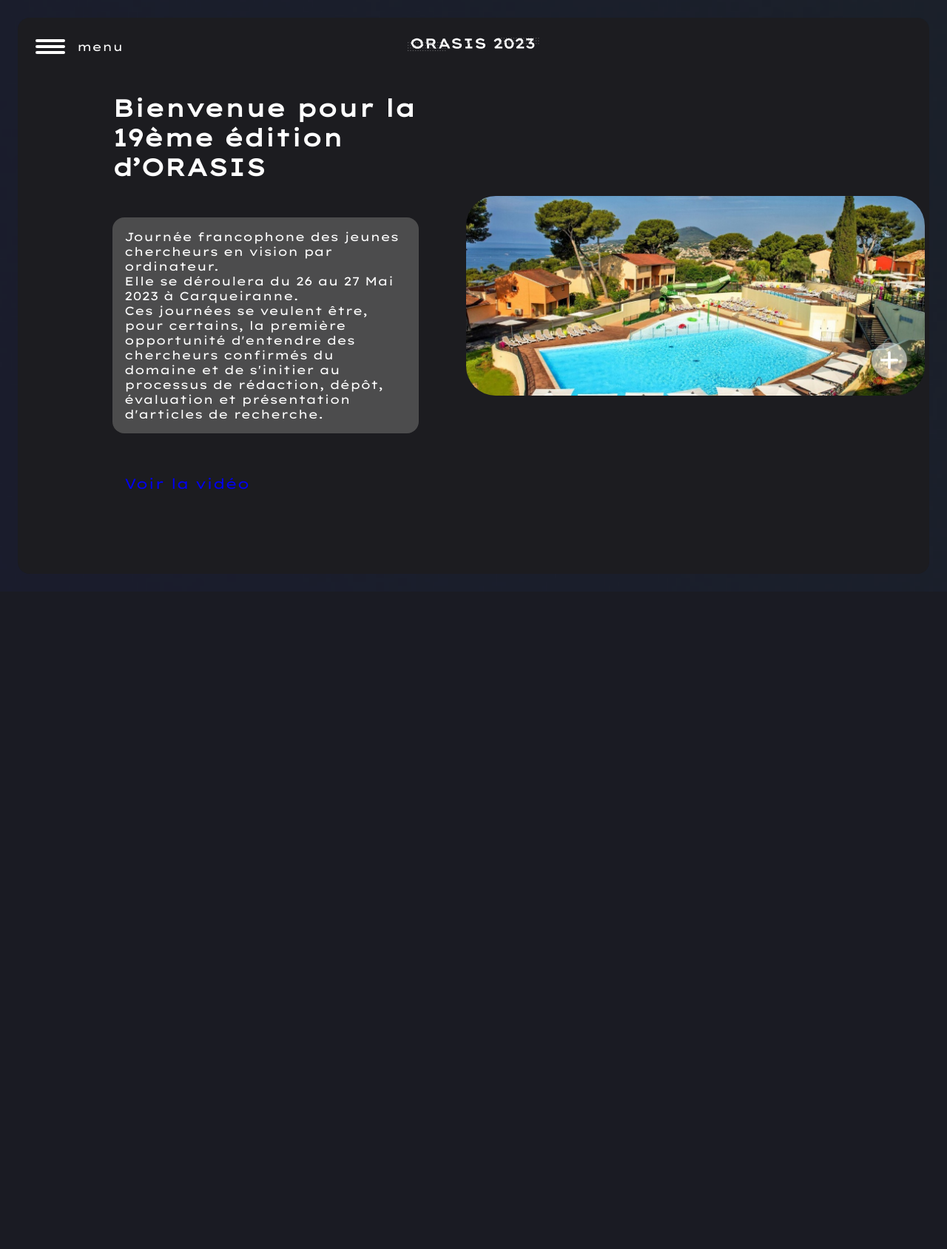
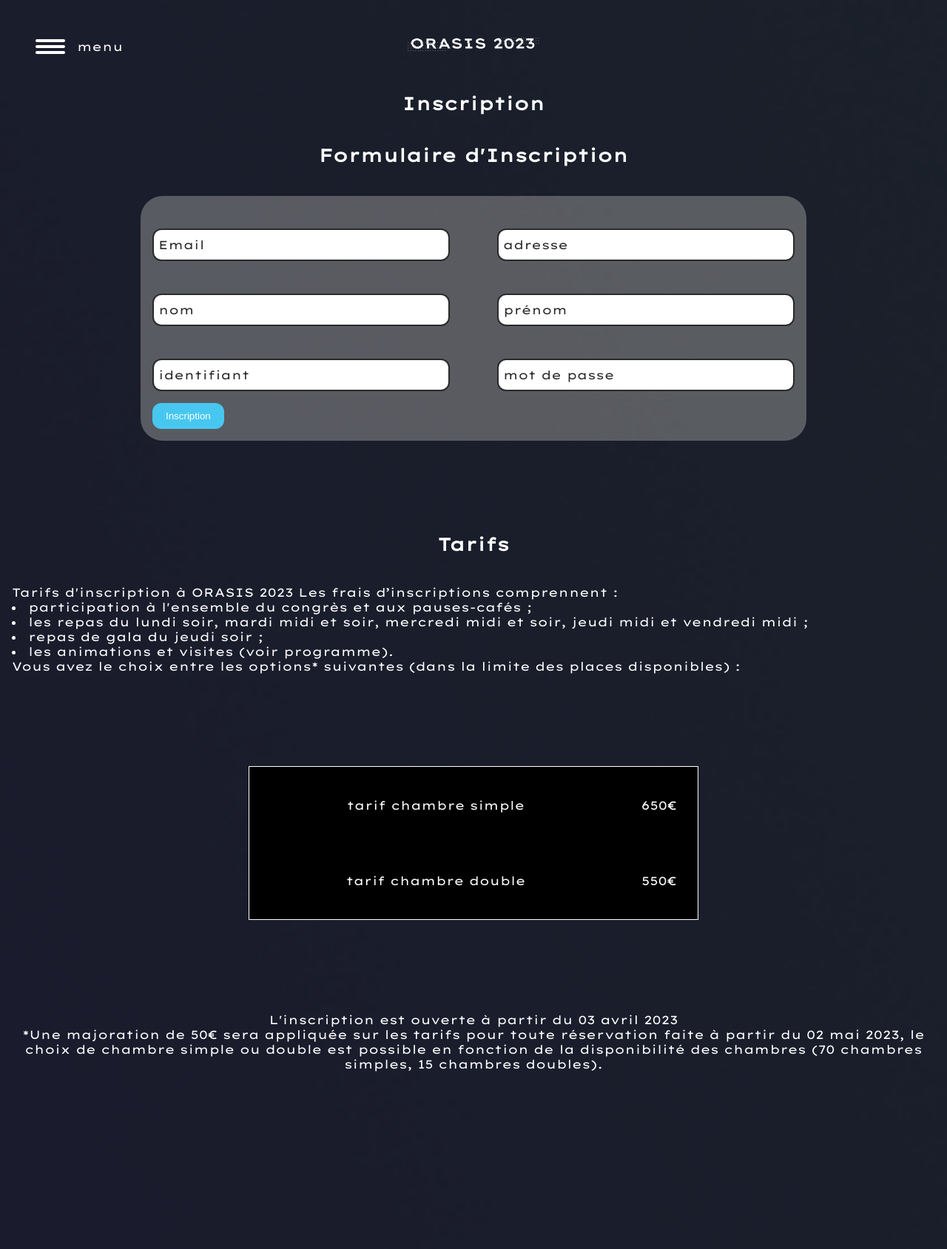
Before and after one commit to mathis-lambert/orasis_sae, a PHP site: page /inscription.php in a window 1280 px wide. Shown: the top 1689 px of the page at 74% size. Before the commit the page ends 662 px from the top, so only its background shows below. Run offline with PHP 8.4, Linux system fonts and the light colour scheme; a stand-in replaces the project's code that opens the database connection; some libraries are stand-ins or nearby versions.

Commit message:
page inscription

```diff
--- /dev/null
+++ b/assets/style/components/_inscription.scss
@@ -0,0 +1,9 @@
+.container-table{
+    padding-top: 125px;
+    width: 100%;
+    max-width: 1333px;
+    margin: 0 auto;
+    padding-inline: 1rem;
+    display: flex;
+    justify-content: center;
+  }
--- a/assets/style/style.css
+++ b/assets/style/style.css
@@ -387,6 +387,16 @@ textarea {
   }
 }
 
+.container-table {
+  padding-top: 125px;
+  width: 100%;
+  max-width: 1333px;
+  margin: 0 auto;
+  padding-inline: 1rem;
+  display: flex;
+  justify-content: center;
+}
+
 /* reset */
 *,
 *:before,
--- a/assets/style/style.scss
+++ b/assets/style/style.scss
@@ -16,6 +16,7 @@
 @import "components/connexion";
 @import "components/contact";
 @import "components/accessplan";
+@import "components/inscription";
 
 /* reset */
 *,
--- a/inscription.php
+++ b/inscription.php
@@ -21,7 +21,78 @@ include_once 'assets/controllers/php/config.php';
 
 <body>
     <?php include_once 'assets/includes/_navbar.html' ?>
-    <?php include_once 'views/accueil.html' ?>
+    <section id="formulaire_inscription">
+        <!-- <div class="container"> -->
+        <div class="container contact">
+            <h1 style="margin-bottom: 40px; text-align:center;">Inscription</h1>
+            <h2 style="margin-bottom: 40px; text-align:center;">Formulaire d'Inscription</h2>
+
+            <form action="" method="post" class="form">
+                <div class="d-flex row" style="column-gap: 4rem; flex-wrap:wrap; ">
+                    <div class="input-group" id="div-mail">
+                        <input name="mail" id="mail" placeholder=" " required>
+                        <label for="mail">Email</label>
+                    </div>
+                    <div class="input-group" id="div-adr">
+                        <input name="adresse" id="adresse" placeholder=" " required>
+                        <label for="adresse">adresse</label>
+                    </div>
+
+                    <div class="input-group" id="div-nom">
+                        <input name="nom" id="nom" placeholder=" " required>
+                        <label for="nom">nom</label>
+                    </div>
+                    <div class="input-group" id="div-prenom">
+                        <input name="prenom" id="prenom" placeholder=" " required>
+                        <label for="prenom">prénom</label>
+                    </div>
+                    <div class="input-group" id="div-id">
+                        <input name="id" id="id" placeholder=" " required>
+                        <label for="id">identifiant</label>
+                    </div>
+                    <div class="input-group" id="div-mp">
+                        <input name="mp" id="mp" placeholder=" " required>
+                        <label for="mp">mot de passe</label>
+                    </div>
+                    <button type="submit" class="btn btn-blue">Inscription</button>
+                </div>
+            </form>
+        </div>
+    </section>
+
+    <section>
+        <div class="container contact">
+            <h2 style="margin-bottom: 40px; text-align:center;">Tarifs</h2>
+            <p>Tarifs d'inscription à ORASIS 2023
+                Les frais d’inscriptions comprennent :
+                <li> participation à l'ensemble du congrès et aux pauses-cafés ;</li>
+                <li>les repas du lundi soir, mardi midi et soir, mercredi midi et soir, jeudi midi et vendredi midi ;</li>
+                <li> repas de gala du jeudi soir ;</li>
+                <li>les animations et visites (voir programme).</li>
+                Vous avez le choix entre les options* suivantes (dans la limite des places disponibles) :
+            </p>
+        </div>
+        <div class="container-table" style="color:white; margin:auto;" >
+            <table style="background-color:black ;border:1px solid white;">
+                <tr>
+                    <td style="height: 100px ; width:500px; text-align:center; display:table-cell; vertical-align:center;">tarif chambre simple</td>
+                    <td style="height: 100px ; width:100px; text-align:center; display:table-cell; vertical-align:center;">650€</td>
+                </tr>
+                <tr>
+                    <td style="height: 100px ; width:500px; text-align:center; display:table-cell; vertical-align:center;">tarif chambre double</td>
+                    <td style="height: 100px ; width:100px; text-align:center; display:table-cell; vertical-align:center;">550€</td>
+                </tr>
+            </table>
+        </div>
+<div class="container" style="color:white";>
+    <p style="text-align: center;">
+L'inscription est ouverte à partir du 03 avril 2023</br>
+*Une majoration de 50€ sera appliquée sur les tarifs pour toute réservation faite à partir du 02 mai 2023, le choix de chambre simple ou double est possible en fonction de la disponibilité des chambres (70 chambres simples, 15 chambres doubles).
+    </p>
+</div>
+
+    </section>
+    <!-- </div> -->
     <?php include_once 'assets/includes/_footer.html' ?>
     <!-- Javascript import files -->
 
```
